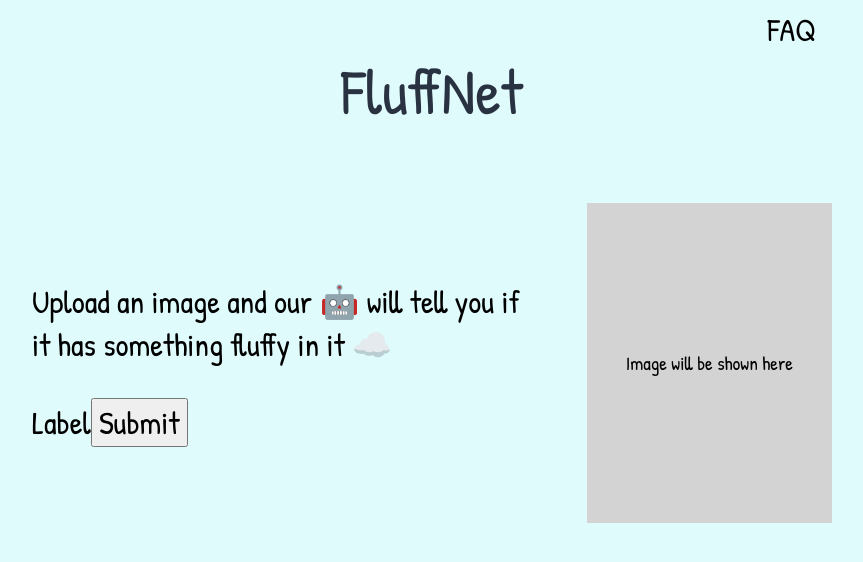
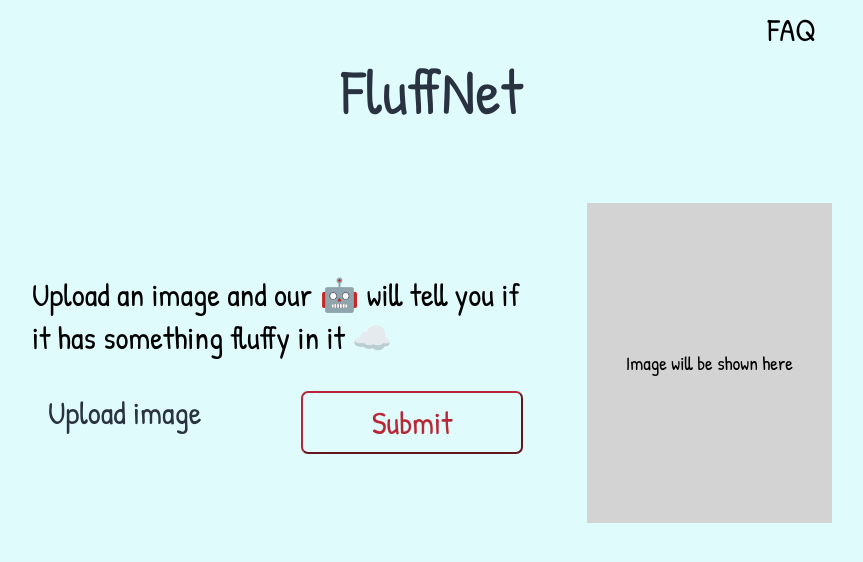
Before and after one commit to mihailthebuilder/fluffnet-front, a React (Create React App) app: page / in a window 1280 px wide. Shown: the top 562 px of the page, without its empty margins (208-1071 px from the left). Built offline with nearby package versions, Linux system fonts and the light colour scheme.

Commit message:
started button styling

```diff
--- a/src/App.js
+++ b/src/App.js
@@ -40,7 +40,7 @@ function App() {
           </p>
           <form onSubmit={predictImage}>
             <label>
-              <span>Label</span>
+              <span className="button upload-button">Upload image</span>
               <input
                 onChange={(e) =>
                   setImage({
@@ -53,7 +53,9 @@ function App() {
               ></input>
             </label>
 
-            <button type="submit">Submit</button>
+            <button className="button submit-button" type="submit">
+              Submit
+            </button>
           </form>
         </div>
         <div>
--- a/src/App.scss
+++ b/src/App.scss
@@ -48,9 +48,26 @@ h1 {
   }
 
   form {
-    label > span,
-    button {
+    display: grid;
+    grid-template-columns: 1fr 1fr;
+    column-gap: 3rem;
+
+    .button {
       font-size: 2rem;
+      padding: 0.5rem 1rem;
+      cursor: pointer;
+      background: none;
+      border-radius: 7px;
+    }
+
+    .upload-button {
+      border-color: $gunmetal;
+      color: $gunmetal;
+    }
+
+    .submit-button {
+      border-color: $red;
+      color: $red;
     }
 
     input {
```
